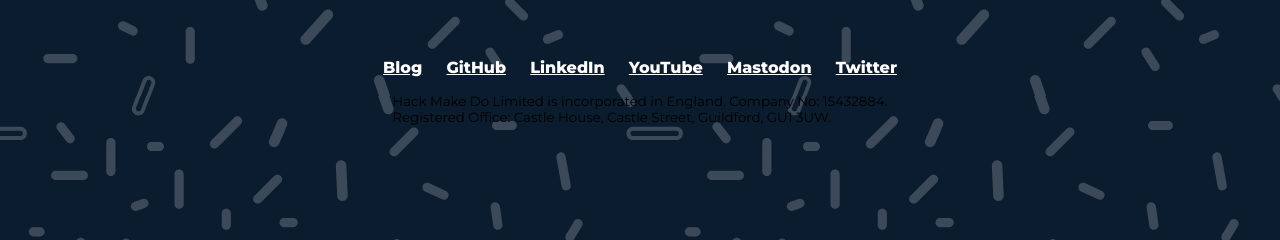
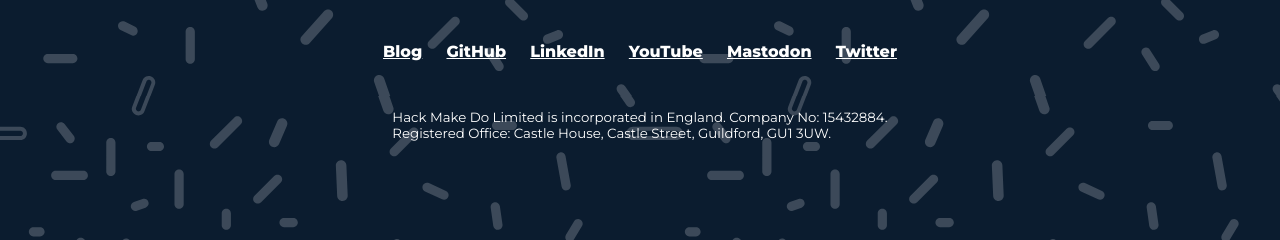
Before and after one commit to HackMakeDo/hackmakedo.github.io, a plain HTML site: page index.html in a window 1280 px wide. Shown: the part 560-800 px from the top of the page. Drawn offline with Linux system fonts and the light colour scheme.

Commit message:
Update styles.css

```diff
--- a/css/styles.css
+++ b/css/styles.css
@@ -122,5 +122,6 @@ a[href^="mailto:"] {
 }
 
 small.company-info {
-    margin-top:1rem;
+    margin-top:3rem;
+    color:#fff;
 }
```
